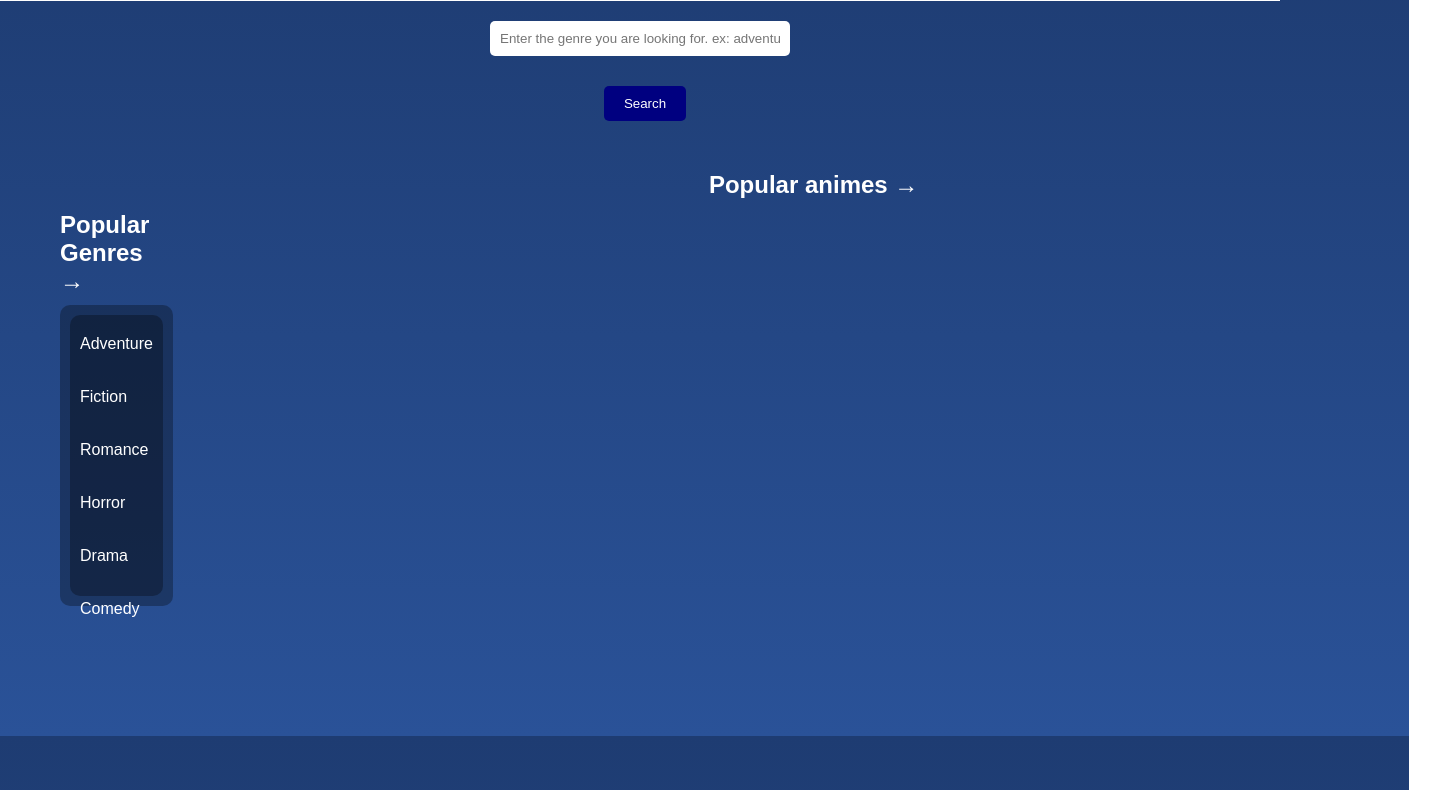
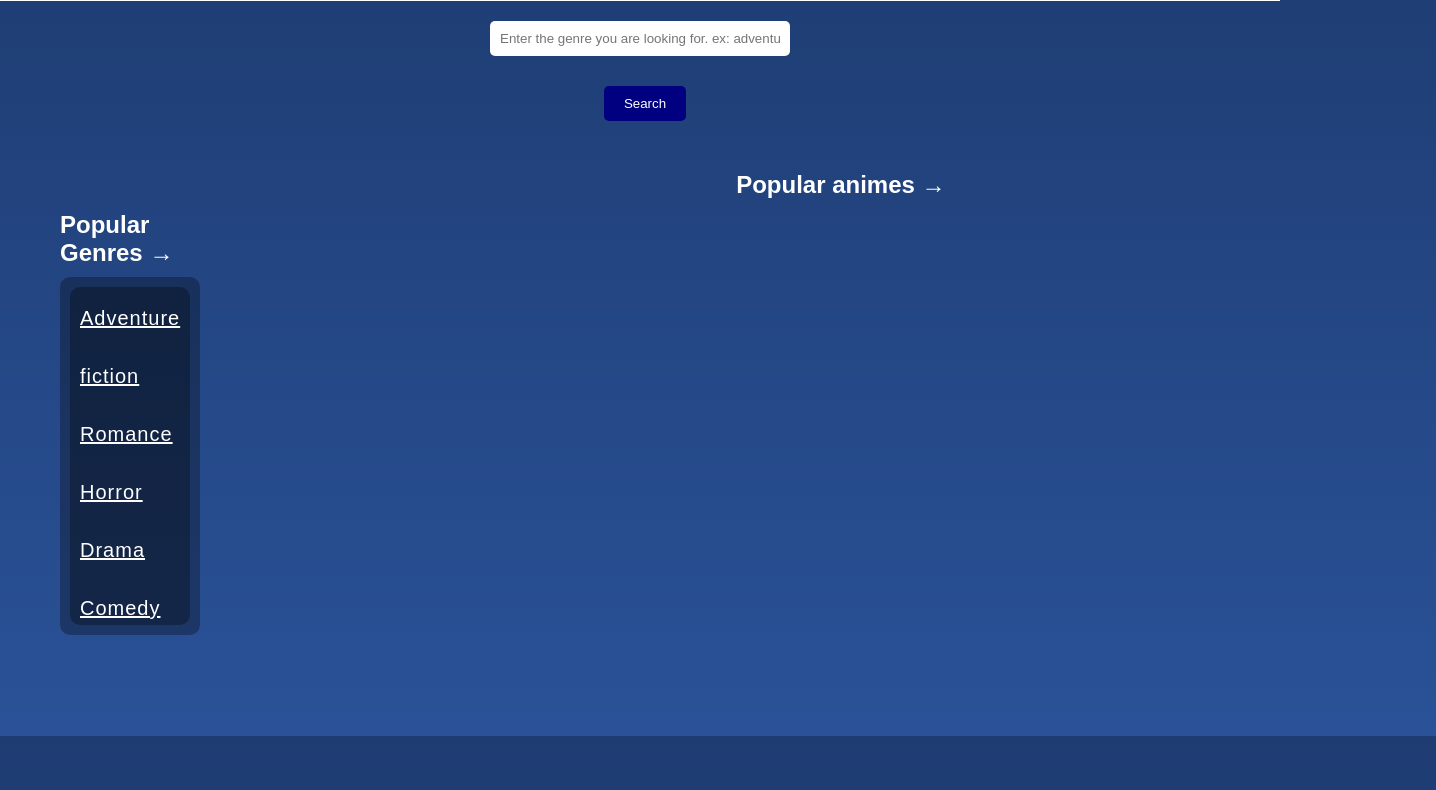
Before and after one commit to 77lipe/animesAPI, a plain HTML site: page index.html in a window 1280 px wide. Shown: the part 64-854 px from the top of the page, 1436 px wide, since content can reach past the window. Drawn offline with Linux system fonts and the light colour scheme.

Commit message:
ajustes css

```diff
--- a/index.html
+++ b/index.html
@@ -28,12 +28,12 @@
                     <h2>Popular Genres →</h2>
                     <ul id="genre-list">
                         <ul>
-                            <li>Adventure</li>
-                            <li>Fiction</li>
-                            <li>Romance</li>
-                            <li>Horror</li>
-                            <li>Drama</li>
-                            <li>Comedy</li>
+                            <li><a href="#">Adventure</a></li>
+                            <li><a href="#">fiction</a></li>
+                            <li><a href="#">Romance</a></li>
+                            <li><a href="#">Horror</a></li>
+                            <li><a href="#">Drama</a></li>
+                            <li><a href="#">Comedy</a></li>
                         </ul>
                     </ul>
                 </div>
--- a/style.css
+++ b/style.css
@@ -24,7 +24,7 @@ header h1 {
 header nav a {
     text-decoration: none;
     color: black;
-    font-size: 18px;
+    font-size: 20px;
 }
 
 /* Corpo da página */
@@ -96,7 +96,7 @@ main {
 
 .genres {
     width: 100%;
-    height: 60%;
+    height: 70%;
     padding: 20px;
 }
 
@@ -143,10 +143,10 @@ main {
 }
 .card{
     background-color: #ffff;
-    height: 35%;
-    width: 30%;
+    height: 45%;
+    width: 210px;
     text-align: center;
-    border-radius: 15px;
+    border-radius: 10px;
     border: 2px solid;
     color: #0000;
     padding: 15px;
@@ -155,6 +155,12 @@ main {
 
 .card h2{
     color: black;
+}
+
+.li , a{
+    color: #ffff;
+    font-size: 20px;
+    letter-spacing: 1px;
 }
 
 /* .anime-card:hover {
```
Also changed, not shown: app.js (+0 -25 lines).
